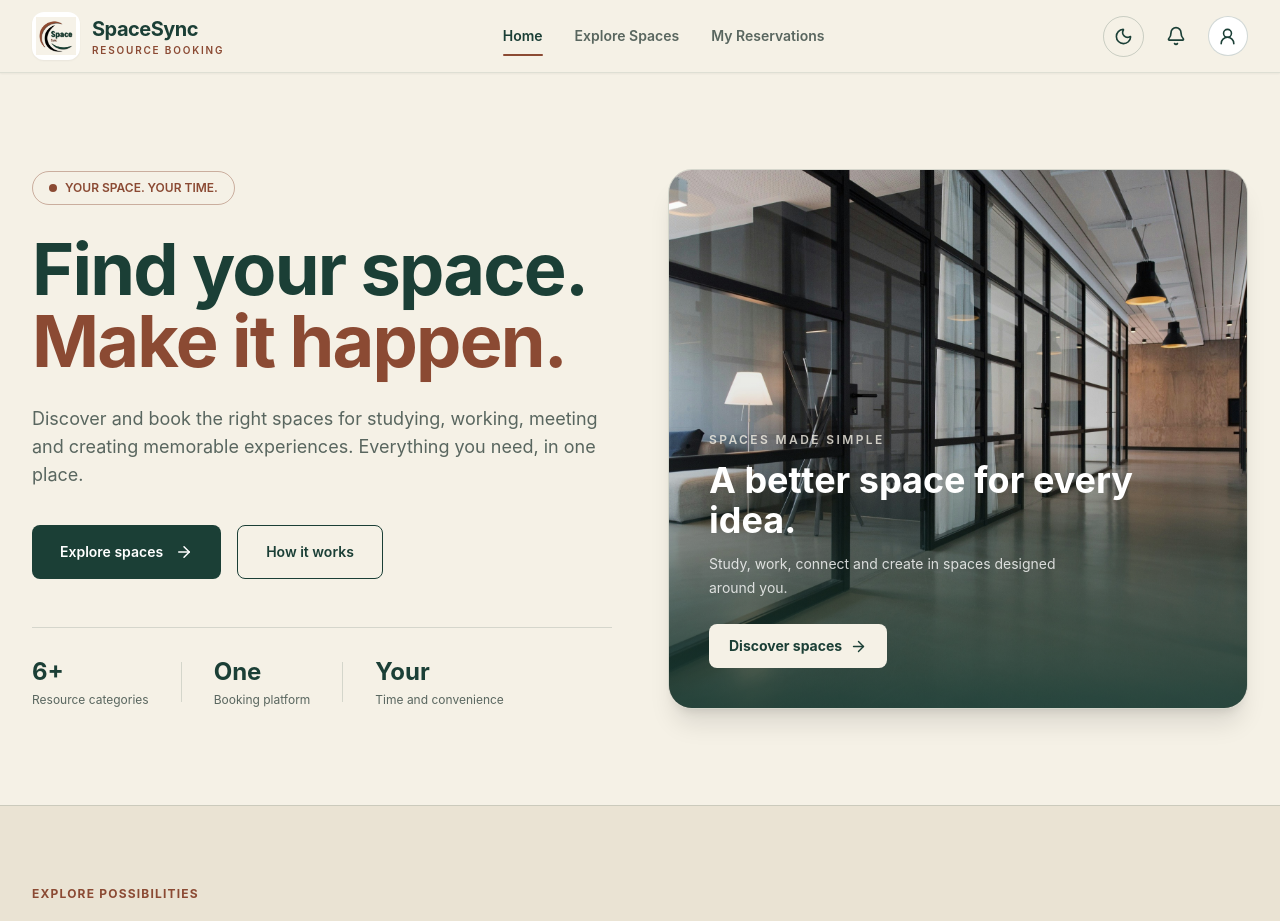
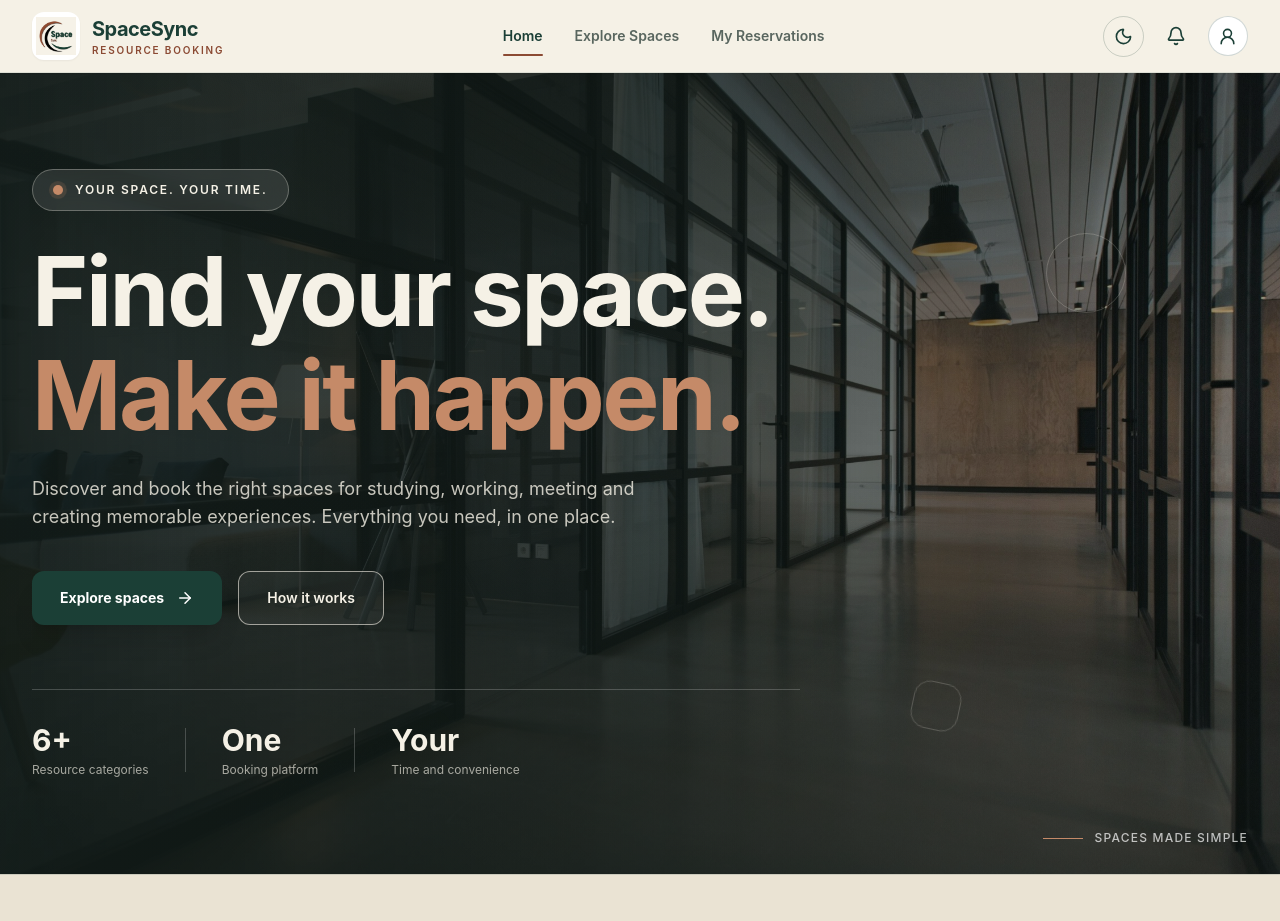
Before and after one commit to SheCanCODE-Capstone-Projects/Resource-Booking-App-frontend, a React (Create React App) app: page / in a window 1280 px wide. Shown: the top 921 px of the page. Built offline with nearby package versions, Linux system fonts and the light colour scheme.

Commit message:
hero section edit

```diff
--- a/src/index.css
+++ b/src/index.css
@@ -84,3 +84,88 @@ button {
   background-color: #8B4A33;
   color: #FFFFFF;
 }
+
+
+/* SPACESYNC HERO ANIMATIONS */
+
+.hero-background {
+  animation: heroZoom 22s ease-in-out infinite alternate;
+  transform-origin: center;
+}
+
+@keyframes heroZoom {
+  from {
+    transform: scale(1);
+  }
+
+  to {
+    transform: scale(1.12);
+  }
+}
+
+.hero-reveal {
+  opacity: 0;
+  animation: heroReveal 0.9s ease-out forwards;
+}
+
+.hero-delay-1 {
+  animation-delay: 0.2s;
+}
+
+.hero-delay-2 {
+  animation-delay: 0.4s;
+}
+
+.hero-delay-3 {
+  animation-delay: 0.6s;
+}
+
+.hero-delay-4 {
+  animation-delay: 0.8s;
+}
+
+@keyframes heroReveal {
+  from {
+    opacity: 0;
+    transform: translateY(28px);
+  }
+
+  to {
+    opacity: 1;
+    transform: translateY(0);
+  }
+}
+
+.animate-float {
+  animation: floating 6s ease-in-out infinite;
+}
+
+.animate-float-delayed {
+  animation: floating 7s ease-in-out infinite;
+  animation-delay: 1.5s;
+}
+
+@keyframes floating {
+
+  0%,
+  100% {
+    transform: translateY(0) rotate(0deg);
+  }
+
+  50% {
+    transform: translateY(-20px) rotate(8deg);
+  }
+}
+
+/* ACCESSIBILITY: RESPECT REDUCED MOTION */
+@media (prefers-reduced-motion: reduce) {
+
+  .hero-background,
+  .hero-reveal,
+  .animate-float,
+  .animate-float-delayed {
+    animation: none;
+    opacity: 1;
+    transform: none;
+  }
+}
--- a/src/pages/HomePage.jsx
+++ b/src/pages/HomePage.jsx
@@ -18,16 +18,11 @@ import {
     Bookmark,
     Home,
     UserRound,
+    Sparkles,
 } from "lucide-react";
 
 /* SPACESYNC BRAND IDENTITY */
 const LOGO_SRC = "/images/logo.png";
-
-// const BRAND = {
-//     green: "#1B3F36",
-//     rust: "#8B4A33",
-//     cream: "#F5F1E6",
-// };
 
 const resourceTypes = [
     {
@@ -97,113 +92,115 @@ function HomePage() {
         <main className="overflow-hidden">
 
             {/* HERO SECTION */}
-            <section className="mx-auto grid max-w-7xl items-center gap-14 px-5 py-16 md:py-24 lg:grid-cols-2 lg:px-8">
+            <section className="relative isolate flex min-h-[680px] items-center overflow-hidden bg-[#111A17] md:min-h-[760px]">
+
+                {/* ANIMATED BACKGROUND IMAGE */}
+                <div className="absolute inset-0 -z-20 overflow-hidden">
+                    <img
+                        src="/images/hero.jpg"
+                        alt=""
+                        aria-hidden="true"
+                        className="hero-background h-full w-full object-cover"
+                    />
+                </div>
+
+                {/* DARK OVERLAY */}
+                <div className="absolute inset-0 -z-10 bg-gradient-to-r from-[#111A17]/95 via-[#111A17]/75 to-[#111A17]/30" />
+
+                <div className="absolute inset-0 -z-10 bg-gradient-to-t from-[#111A17]/50 via-transparent to-[#111A17]/20" />
+
+                {/* DECORATIVE FLOATING ELEMENTS */}
+                <div className="pointer-events-none absolute right-[12%] top-[20%] hidden h-20 w-20 rounded-full border border-[#F5F1E6]/20 animate-float lg:block" />
+
+                <div className="pointer-events-none absolute right-[25%] bottom-[18%] hidden h-12 w-12 rounded-2xl border border-[#F5F1E6]/20 rotate-12 animate-float-delayed lg:block" />
 
                 {/* HERO CONTENT */}
-                <div>
-                    <div className="mb-7 inline-flex items-center gap-2 rounded-full border border-[#8B4A33]/40 px-4 py-2 text-xs font-semibold text-[#8B4A33]">
-                        <span className="h-2 w-2 rounded-full bg-[#8B4A33]" />
+                <div className="mx-auto w-full max-w-7xl px-5 py-24 lg:px-8">
+                    <div className="max-w-3xl">
+
+                        <div className="hero-reveal mb-8 inline-flex items-center gap-3 rounded-full border border-[#F5F1E6]/30 bg-white/10 px-5 py-3 text-xs font-semibold tracking-[0.15em] text-[#F5F1E6] backdrop-blur-md">
+                            <span className="relative flex h-2.5 w-2.5">
+                                <span className="absolute inline-flex h-full w-full animate-ping rounded-full bg-[#C58A68] opacity-75" />
+                                <span className="relative inline-flex h-2.5 w-2.5 rounded-full bg-[#C58A68]" />
+                            </span>
                             YOUR SPACE. YOUR TIME.
                         </div>
 
-                    <h1 className="max-w-2xl text-5xl font-bold leading-tight tracking-tight text-text-primary md:text-6xl lg:text-7xl">
+                        <h1 className="hero-reveal hero-delay-1 text-5xl font-bold leading-[1.12] tracking-tight text-[#F5F1E6] sm:text-6xl md:text-7xl lg:text-8xl">
                             Find your space.
-                        <span className="block text-[#8B4A33]">
+                            <span className="mt-2 block text-[#C58A68]">
                                 Make it happen.
                             </span>
                         </h1>
 
-                    <p className="mt-7 max-w-xl text-base leading-8 text-text-secondary md:text-lg">
+                        <p className="hero-reveal hero-delay-2 mt-8 max-w-2xl text-base leading-8 text-[#F5F1E6]/80 md:text-lg">
                             Discover and book the right spaces for studying,
                             working, meeting and creating memorable experiences.
                             Everything you need, in one place.
                         </p>
 
-                    <div className="mt-9 flex flex-wrap gap-4">
+                        <div className="hero-reveal hero-delay-3 mt-10 flex flex-wrap gap-4">
+
                             <Link
                                 to="/explore"
-                            className="inline-flex items-center gap-3 rounded-lg bg-[#1B3F36] px-7 py-4 text-sm font-semibold text-white transition hover:bg-[#14302A]"
+                                className="group inline-flex items-center gap-3 rounded-xl bg-[#1B3F36] px-7 py-4 text-sm font-bold text-white shadow-xl transition duration-300 hover:-translate-y-1 hover:bg-[#285448] hover:shadow-2xl"
                             >
                                 Explore spaces
-                            <ArrowRight size={18} />
+                                <ArrowRight
+                                    size={18}
+                                    className="transition-transform duration-300 group-hover:translate-x-1"
+                                />
                             </Link>
 
                             <a
                                 href="#how-it-works"
-                            className="inline-flex items-center rounded-lg border border-[#1B3F36] px-7 py-4 text-sm font-semibold text-[#1B3F36] transition hover:bg-[#F5F1E6] dark:border-[#F5F1E6] dark:text-[#F5F1E6] dark:hover:bg-white/10"
+                                className="inline-flex items-center gap-3 rounded-xl border border-[#F5F1E6]/60 bg-white/5 px-7 py-4 text-sm font-semibold text-[#F5F1E6] backdrop-blur-sm transition duration-300 hover:-translate-y-1 hover:bg-white/15"
                             >
                                 How it works
                             </a>
                         </div>
 
                         {/* PLATFORM HIGHLIGHTS */}
-                    <div className="mt-12 flex flex-wrap items-center gap-x-8 gap-y-4 border-t border-border pt-7">
+                        <div className="hero-reveal hero-delay-4 mt-16 flex flex-wrap items-center gap-x-9 gap-y-6 border-t border-white/20 pt-8">
+
                             <div>
-                            <p className="text-2xl font-bold text-[#1B3F36] dark:text-[#F5F1E6]">
+                                <p className="text-3xl font-bold text-[#F5F1E6]">
                                     6+
                                 </p>
-                            <p className="mt-1 text-xs text-text-secondary">
+                                <p className="mt-1 text-xs text-[#F5F1E6]/65">
                                     Resource categories
                                 </p>
                             </div>
 
-                        <div className="h-10 w-px bg-border" />
+                            <div className="h-11 w-px bg-white/20" />
 
                             <div>
-                            <p className="text-2xl font-bold text-[#1B3F36] dark:text-[#F5F1E6]">
+                                <p className="text-3xl font-bold text-[#F5F1E6]">
                                     One
                                 </p>
-                            <p className="mt-1 text-xs text-text-secondary">
+                                <p className="mt-1 text-xs text-[#F5F1E6]/65">
                                     Booking platform
                                 </p>
                             </div>
 
-                        <div className="h-10 w-px bg-border" />
+                            <div className="h-11 w-px bg-white/20" />
 
                             <div>
-                            <p className="text-2xl font-bold text-[#1B3F36] dark:text-[#F5F1E6]">
+                                <p className="text-3xl font-bold text-[#F5F1E6]">
                                     Your
                                 </p>
-                            <p className="mt-1 text-xs text-text-secondary">
+                                <p className="mt-1 text-xs text-[#F5F1E6]/65">
                                     Time and convenience
                                 </p>
                             </div>
                         </div>
                     </div>
+                </div>
 
-                {/* HERO IMAGE */}
-                <div className="relative">
-                    <div className="relative h-[420px] overflow-hidden rounded-3xl border border-border shadow-xl md:h-[540px]">
-                        <img
-                            src="/images/hero.jpg"
-                            alt="Modern, bright collaborative workspace"
-                            className="h-full w-full object-cover"
-                        />
-
-                        <div className="absolute inset-0 bg-gradient-to-t from-[#1B3F36]/85 via-black/10 to-transparent" />
-
-                        <div className="absolute bottom-0 left-0 right-0 p-7 text-white md:p-10">
-                            <p className="text-xs font-semibold uppercase tracking-[0.2em] text-[#F5F1E6]/80">
-                                Spaces made simple
-                            </p>
-
-                            <h2 className="mt-3 max-w-md text-3xl font-bold leading-tight md:text-4xl">
-                                A better space for every idea.
-                            </h2>
-
-                            <p className="mt-3 max-w-sm text-sm leading-6 text-white/80">
-                                Study, work, connect and create in spaces designed around you.
-                            </p>
-
-                            <Link
-                                to="/explore"
-                                className="mt-6 inline-flex items-center gap-2 rounded-lg bg-[#F5F1E6] px-5 py-3 text-sm font-bold text-[#1B3F36] transition hover:bg-white"
-                            >
-                                Discover spaces
-                                <ArrowRight size={17} />
-                            </Link>
-                        </div>
-                    </div>
+                {/* BOTTOM HERO LABEL */}
+                <div className="absolute bottom-7 right-8 hidden items-center gap-3 text-xs font-medium tracking-widest text-white/70 lg:flex">
+                    <span className="h-px w-10 bg-[#C58A68]" />
+                    SPACES MADE SIMPLE
                 </div>
             </section>
 
@@ -230,32 +227,35 @@ function HomePage() {
                     </div>
 
                     <div className="mt-12 grid gap-6 sm:grid-cols-2 lg:grid-cols-3">
-                        {resourceTypes.map((resource) => {
+                        {resourceTypes.map((resource, index) => {
                             const Icon = resource.icon;
 
                             return (
                                 <Link
                                     key={resource.title}
                                     to="/explore"
-                                    className="group overflow-hidden rounded-2xl border border-border bg-surface-card transition duration-300 hover:-translate-y-1 hover:shadow-xl"
+                                    className="group overflow-hidden rounded-2xl border border-border bg-surface-card transition duration-500 hover:-translate-y-2 hover:shadow-2xl"
+                                    style={{
+                                        animationDelay: `${index * 100}ms`,
+                                    }}
                                 >
                                     <div className="relative h-56 overflow-hidden">
                                         <img
                                             src={resource.image}
                                             alt={resource.title}
                                             loading="lazy"
-                                            className="h-full w-full object-cover transition duration-500 group-hover:scale-105"
+                                            className="h-full w-full object-cover transition duration-700 group-hover:scale-110"
                                         />
 
-                                        <div className="absolute inset-0 bg-gradient-to-t from-[#1B3F36]/70 to-transparent" />
+                                        <div className="absolute inset-0 bg-gradient-to-t from-[#1B3F36]/80 via-transparent to-transparent transition duration-300 group-hover:from-[#1B3F36]/60" />
 
-                                        <div className="absolute bottom-4 left-5 flex h-11 w-11 items-center justify-center rounded-xl bg-[#F5F1E6] text-[#1B3F36]">
+                                        <div className="absolute bottom-4 left-5 flex h-12 w-12 items-center justify-center rounded-xl bg-[#F5F1E6] text-[#1B3F36] shadow-lg transition duration-300 group-hover:rotate-6 group-hover:scale-110">
                                             <Icon size={22} />
                                         </div>
                                     </div>
 
                                     <div className="p-6">
-                                        <h3 className="text-lg font-bold text-text-primary">
+                                        <h3 className="text-lg font-bold text-text-primary transition-colors group-hover:text-[#8B4A33]">
                                             {resource.title}
                                         </h3>
 
@@ -267,7 +267,7 @@ function HomePage() {
                                             Explore category
                                             <ArrowRight
                                                 size={16}
-                                                className="transition-transform group-hover:translate-x-1"
+                                                className="transition-transform group-hover:translate-x-2"
                                             />
                                         </div>
                                     </div>
@@ -303,14 +303,17 @@ function HomePage() {
                         const Icon = step.icon;
 
                         return (
-                            <div key={step.number}>
+                            <div
+                                key={step.number}
+                                className="group rounded-2xl border border-border bg-surface-card p-7 transition duration-300 hover:-translate-y-2 hover:shadow-xl"
+                            >
                                 <div className="flex items-center justify-between">
-                                    <span className="text-4xl font-bold tracking-tight text-[#8B4A33] opacity-50">
+                                    <span className="text-4xl font-bold tracking-tight text-[#8B4A33]/60">
                                         {step.number}
                                     </span>
 
-                                    <div className="flex h-12 w-12 items-center justify-center rounded-xl bg-[#1B3F36] text-[#F5F1E6]">
-                                        <Icon size={23} />
+                                    <div className="flex h-14 w-14 items-center justify-center rounded-2xl bg-[#1B3F36] text-[#F5F1E6] transition duration-300 group-hover:rotate-6 group-hover:scale-110">
+                                        <Icon size={24} />
                                     </div>
                                 </div>
 
@@ -333,8 +336,6 @@ function HomePage() {
 
                     {/* CTA CONTENT */}
                     <div className="max-w-xl">
-
-                        {/* SMALL BRAND LOGO */}
                         <div className="mb-6 flex items-center gap-3">
                             <div className="flex h-12 w-12 items-center justify-center overflow-hidden rounded-xl bg-[#F5F1E6] p-1">
                                 <img
@@ -344,7 +345,8 @@ function HomePage() {
                                 />
                             </div>
 
-                            <p className="text-xs font-bold uppercase tracking-[0.2em] text-[#F5F1E6]/80">
+                            <p className="flex items-center gap-2 text-xs font-bold uppercase tracking-[0.2em] text-[#F5F1E6]/80">
+                                <Sparkles size={14} />
                                 Your space is waiting
                             </p>
                         </div>
@@ -360,10 +362,13 @@ function HomePage() {
 
                         <Link
                             to="/explore"
-                            className="mt-8 inline-flex items-center gap-3 rounded-lg bg-[#F5F1E6] px-7 py-4 text-sm font-bold text-[#1B3F36] transition hover:bg-white"
+                            className="group mt-8 inline-flex items-center gap-3 rounded-lg bg-[#F5F1E6] px-7 py-4 text-sm font-bold text-[#1B3F36] transition duration-300 hover:-translate-y-1 hover:bg-white"
                         >
                             Explore spaces
-                            <ArrowRight size={18} />
+                            <ArrowRight
+                                size={18}
+                                className="transition-transform group-hover:translate-x-1"
+                            />
                         </Link>
                     </div>
 
```
Also changed, not shown: src/api/waitlistApi.js (added, +18 -0 lines), src/pages/MyWaitlistPage.jsx (+114 -51 lines). Lines whose indentation alone changed are shown as unchanged.
